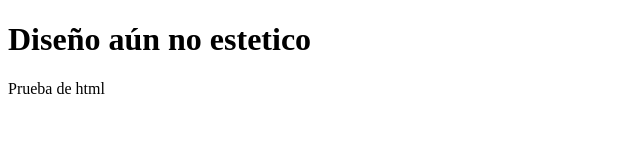
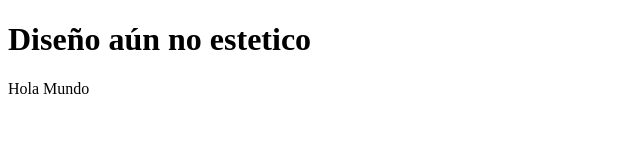
Before and after one commit to Halutor/Hackathon_semana_02_1, a plain HTML site: page index.html in a window 1280 px wide. Shown: the full height of the page, 0-640 px from the left. Drawn offline with Linux system fonts and the light colour scheme.

Commit message:
Reto final, hola mundo

```diff
--- a/index.html
+++ b/index.html
@@ -9,6 +9,6 @@
 
     <h1>Diseño aún no estetico</h1>
 
-    <p>Prueba de html</p>
+    <p>Hola Mundo</p>
 </body>
 </html>
```
